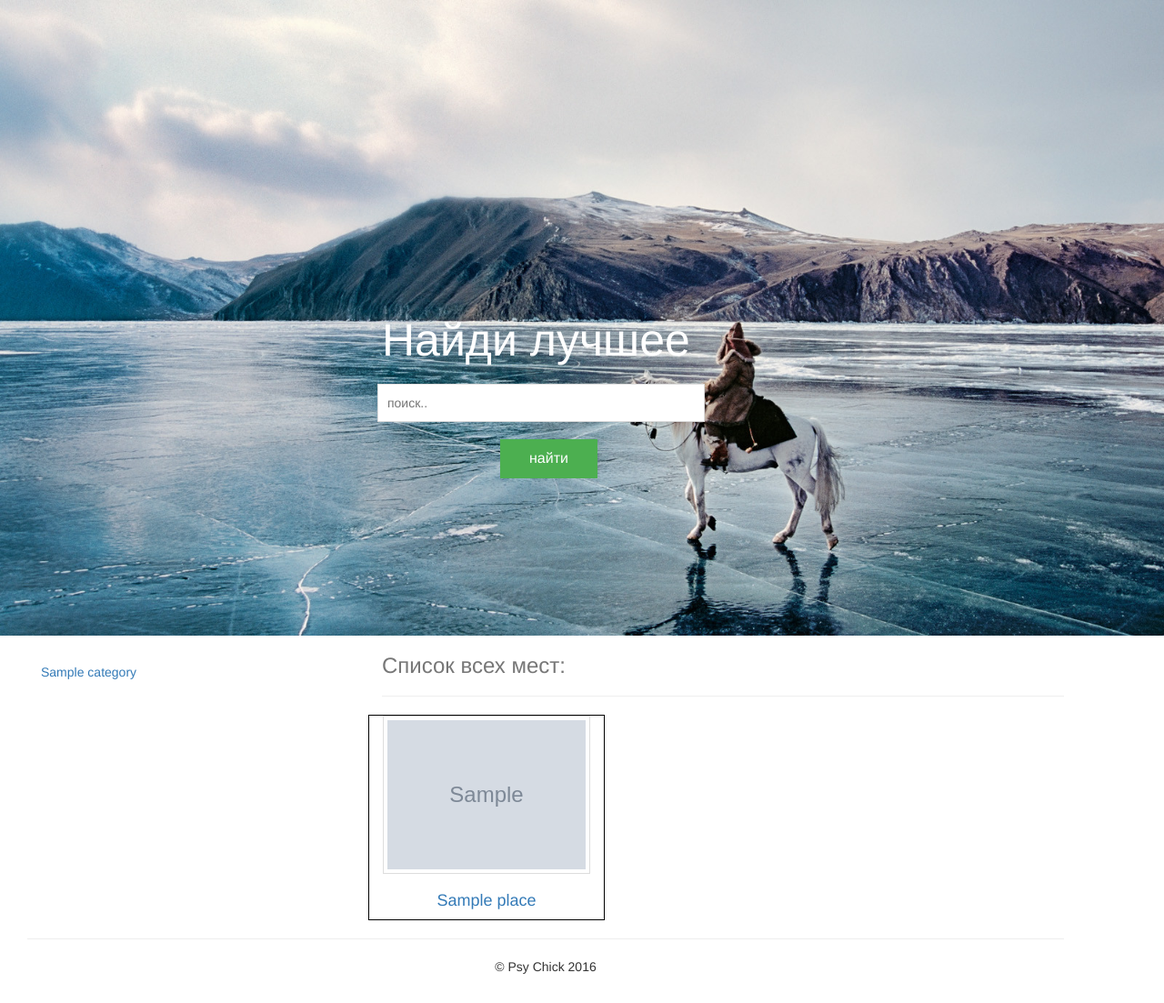
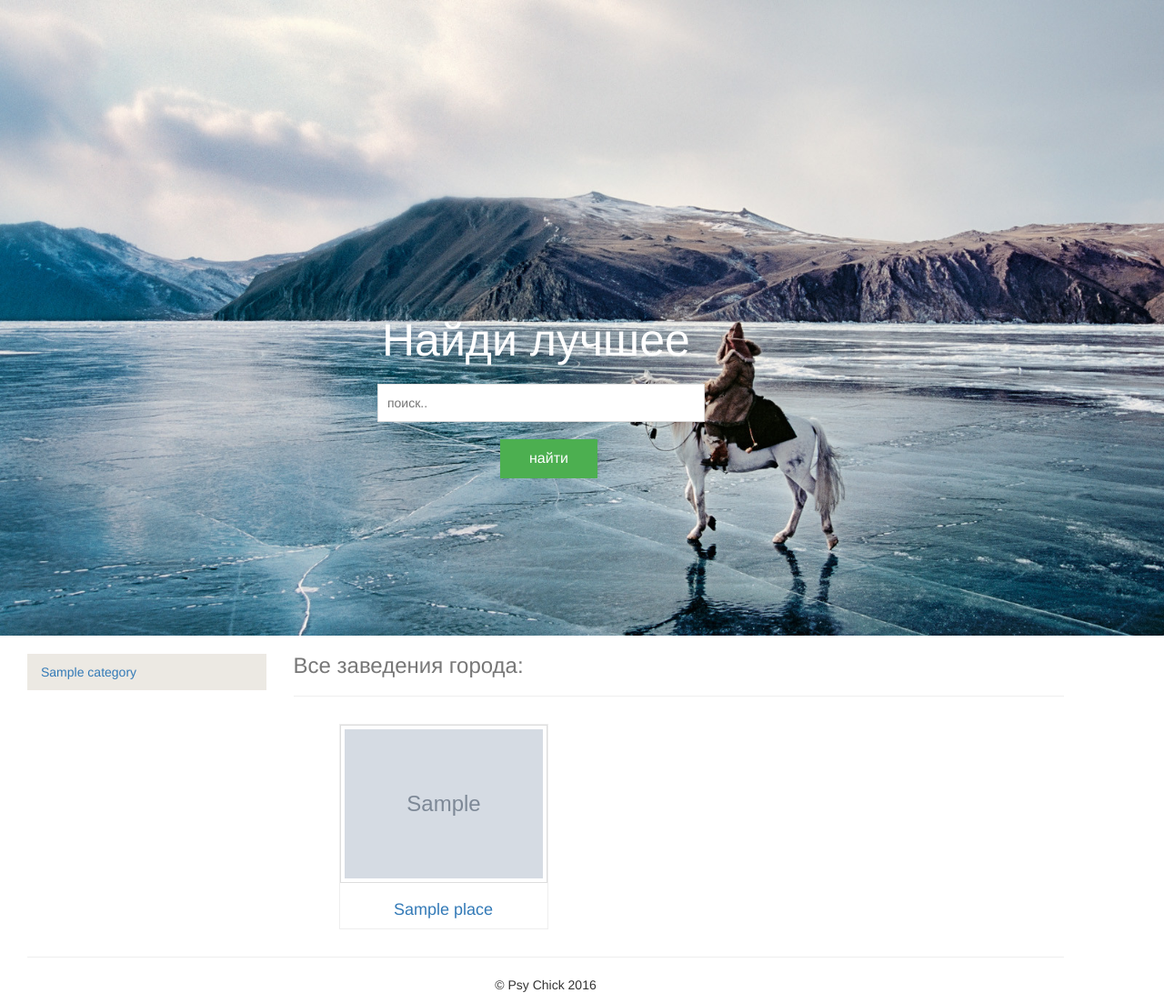
Before and after one commit to Ryskulov/psychic-sniffle, a Django app: page / in a window 1280 px wide. Shown: the part 53-1156 px from the top of the page at 91% size. Before the commit the page ends 1124 px from the top, so only its background shows below. Run offline with Django 3.2, Linux system fonts and the light colour scheme; tables that the repository leaves empty hold one stand-in row (values such as "Sample post"); grey boxes marked "Sample" are stand-in pictures; parts of the project's set-up code (start-up, migrations or seed data) failed here and were passed over; some libraries are stand-ins or nearby versions.

Commit message:
add styles to main page

```diff
--- a/psychic_sniffle/profiles/urls.py
+++ b/psychic_sniffle/profiles/urls.py
@@ -4,7 +4,6 @@ from django.conf.urls import url
 from profiles import views
 
 urlpatterns = [
-    url(r'^$', views.profile, name='profile'),
     url(r'^profile_detail_public/(?P<username>\S+)/$', views.profile_detail_public, name='profile_detail_public'),
     url(r'^profile_detail_private/$', views.profile_detail_private, name='profile_detail_private'),
     url(r'^profile_edit/$', views.profile_edit),
--- a/psychic_sniffle/static/css/app.css
+++ b/psychic_sniffle/static/css/app.css
@@ -1,3 +1,4 @@
+{% load staticfiles %}
 /* =============================================================================
    App specific CSS file.
 
@@ -8,7 +9,8 @@
    ========================================================================== */
 
 .place {
-	border: 1px solid black;
+	border: 1px solid #EEEEEE;
+  margin: 10px;
 }
 
 .place .dimmer {
@@ -19,9 +21,9 @@
 
 .create-bookmark {
     padding: 10px;
-    border: 1px solid #565656;
+    border: 1px solid #3BC22D;
     border-radius: 100%;
-    color: #232323;
+    color: #F28139;
     position: absolute;
     right: 35px;
     top: 14px;
@@ -31,3 +33,24 @@
 	display: block;
 
 }
+.size_picture_place {
+
+}
+.place_picture_list{
+  list-style: none!important;
+
+}
+.place_picture_list_in {
+  display: inline-block;
+  text-align: left;
+  width: 280px;
+}
+
+
+/*********************/
+.profile_header {
+  background: url("../img/New-York-Black-White.jpg") no-repeat scroll 0% 0% / 100% 100%;
+}
+.pro_head_middle {
+  vertical-align: middle;
+}
--- a/psychic_sniffle/templates/places/list.html
+++ b/psychic_sniffle/templates/places/list.html
@@ -6,36 +6,40 @@
   {{ block.super }}
   <div class="container">
     <div class="row">
-      <div class="col-sm-4 col-md-4">
+      <div class="col-sm-3 col-md-3">
         <div class="wrapp">
           <ul class="nav nav-pills nav-stacked">
           {% for category in categories %}
-            <li role="presentation"><a href="{% url 'category' category.slug %}">{{ category.name }}</a></li>
+            <li role="presentation" style="background-color:#ECE9E3;"><a href="{% url 'category' category.slug %}">{{ category.name }}</a></li>
           {% endfor %}
           </ul>
         </div>
       </div>
-      <div class="col-sm-9 col-md-8">
+      <div class="col-sm-9 col-md-9">
         {% if query %}
           <h3 class="text-muted">Поиск по: &laquo;{{ query }}&raquo;</h3>
         {% else %}
-          <h3 class="text-muted">Список всех мест:</h3>
+          <h3 class="text-muted">Все заведения города:</h3>
         {% endif %}
         <hr>
         <div class="row">
+          <ul class="place_picture_list">
           {% for place in places %}
             {% if place.is_published %}
-              <div class="col-sm-4 col-md-4 place">
-                <div class="thumbnail">
-                  <img class="img__class"src="{{ place.main_foto.url }}" alt="">
+            <li class="place_picture_list_in col-md-4">
+              <div class="place">
+                <div class="thumbnail thumb_place">
+                  <img class="img__class size_picture_place"src="{{ place.main_foto.url }}" alt="">
                   <i class="glyphicon glyphicon-bookmark create-bookmark"></i>
                 </div>
                 <div class="caption">
                   <p class="h4 text-muted text-center"><a  href="{% url 'detail' place.slug %}">{{ place.name }}</a></p>
                 </div>
               </div>
+            </li>
             {% endif %}
           {% endfor %}
+          </ul>
         </div>
       </div>
     </div>
```
Also changed, not shown: psychic_sniffle/profiles/views.py (+7 -5 lines), psychic_sniffle/templates/profiles/profile.html (+10 -1 lines), psychic_sniffle/templates/profiles/profile_detail.html (+2 -8 lines), psychic_sniffle/static/img/5753620800_2_1_1.jpg (added), psychic_sniffle/static/img/New-York-Black-White.jpg (added).
